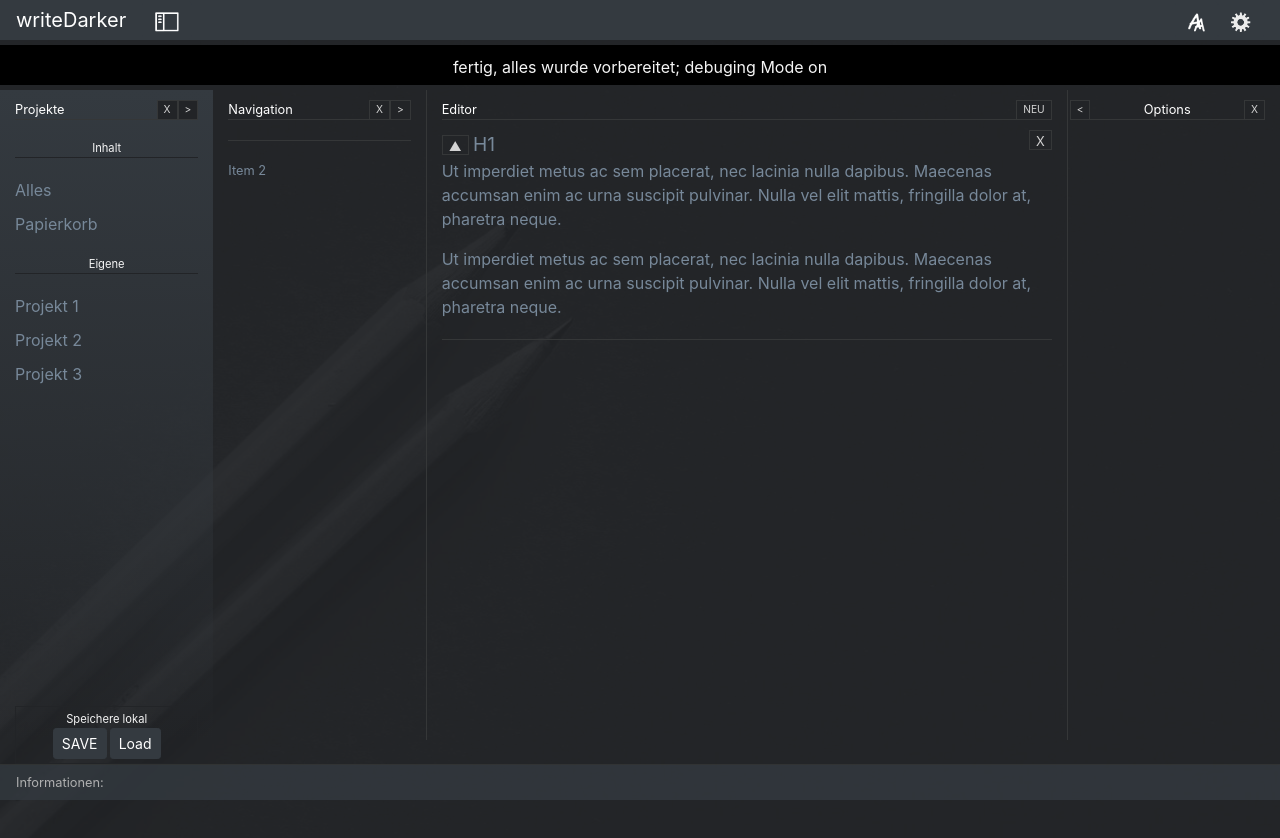
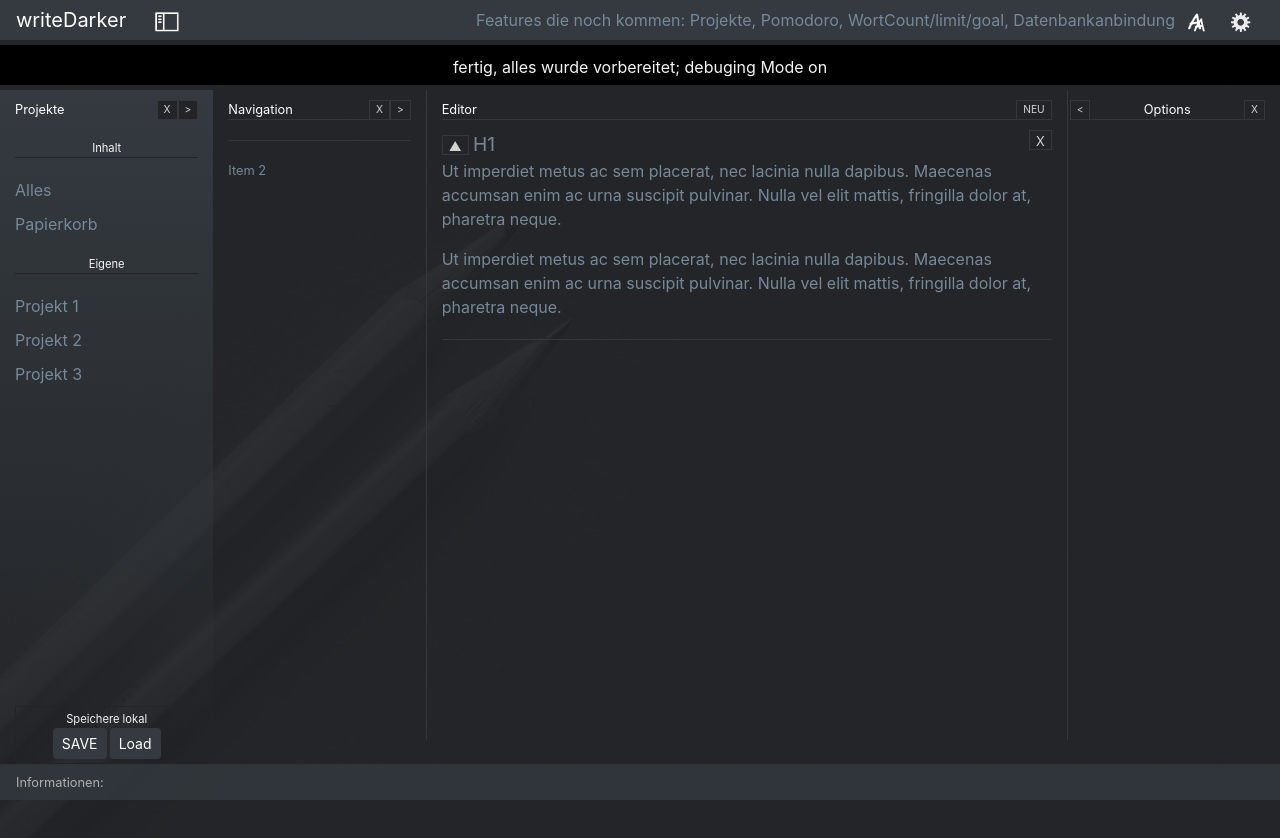
Before and after one commit to stebro01/writeDarker, a plain HTML site: page wd_main.html in a window 1280 px wide. Shown: the top 838 px of the page. Drawn offline with Linux system fonts and the light colour scheme.

Commit message:
minor change

```diff
--- a/wd_main.html
+++ b/wd_main.html
@@ -32,6 +32,8 @@
     				</div>
     				</li>
     			</ul>
+
+				Features die noch kommen: Projekte, Pomodoro, WortCount/limit/goal, Datenbankanbindung
 
     			<button id="btnMenuWords" type="button" class="btn btn-dark float-right btnMain"><img src="img/logoFont.png" height="20px"></button>
     			<button id="btnMenuOptions" type="button" class="btn btn-dark float-right btnMain"><img src="img/logoOpt.png"
```
